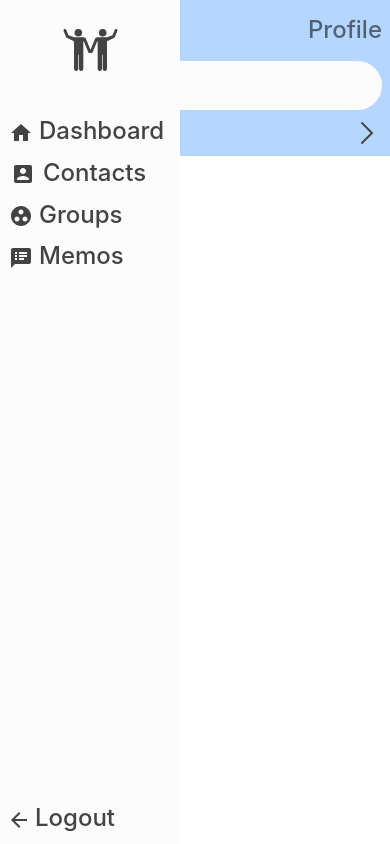
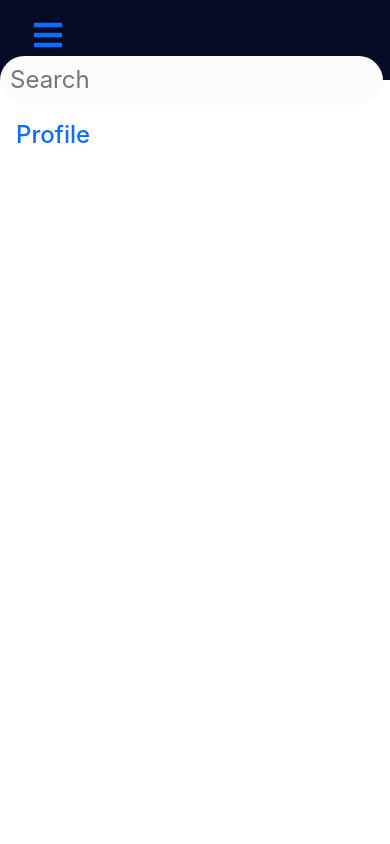
Before and after one commit to yiyangshen/COMP30022-DocMcStuffins, a React (Create React App) app in the folder frontend/: page /contacts in a window 390 px wide. Built offline with nearby package versions, Linux system fonts and the light colour scheme.

Commit message:
Updated Navigation bar to be hamburger

```diff
--- a/frontend/package.json
+++ b/frontend/package.json
@@ -42,6 +42,7 @@
     "react": "^17.0.2",
     "react-bootstrap": "^2.0.0-beta.6",
     "react-dom": "^17.0.2",
+    "react-icons": "^4.2.0",
     "react-router-dom": "^5.3.0",
     "react-scripts": "4.0.3",
     "react-svg": "^14.0.11",
--- a/frontend/src/App.tsx
+++ b/frontend/src/App.tsx
@@ -2,6 +2,8 @@
 import React from "react";
 import "bootstrap/dist/css/bootstrap.min.css";
 import { Router, Route, Switch } from "react-router-dom";
+// import * as FaIcons from "react-icons/fa";
+
 // import axios from "axios";
 import "./App.css";
 
--- a/frontend/src/components/nav.tsx
+++ b/frontend/src/components/nav.tsx
@@ -1,8 +1,11 @@
 /* Import the required libraries and types */
-import React from "react";
-import { NavLink } from "react-router-dom";
+import React, { useState, useContext } from "react";
+import { Link, NavLink } from "react-router-dom";
 import { ReactSVG } from "react-svg";
 import { Nav, Navbar, Form } from "react-bootstrap";
+import * as FaIcons from "react-icons/fa";
+import * as AiIcons from "react-icons/ai";
+import { SidebarData } from "./sidebarData";
 
 /* Import components */
 import "../css/nav.css";
@@ -16,50 +19,23 @@
 import BackArrow from "../img/back-arrow.svg";
 import FrontArrow from "../img/front-arrow.svg";
 
-/* Navigation bar at the bottom of all customer page */
-export default function Navi() {
+function Navi() {
+    const [sidebar, setSidebar] = useState(false);
+
+    const showSidebar = () => setSidebar(!sidebar);
+
     return (
-        <div>
-            <nav className="sidenav">
-                <img className="logo" src={Logo} alt="logo" />
+        <>
+            <div className="navbar">
+                <Link to="#" className="menu-bars">
+                    <FaIcons.FaBars onClick={showSidebar} />
+                </Link>
 
-                <NavLink className="contents" exact to="/dashboard">
+                <Form className="form-center">
                     <h2>
-                        <ReactSVG className="icon" src={Dashboard} />
-                        Dashboard
+                        <input type="text" placeholder="Search" className="" />
                     </h2>
-                </NavLink>
-
-                <NavLink className="contents" exact to="/contacts">
-                    <h2>
-                        <ReactSVG class="icon" src={Contacts} />
-                        Contacts
-                    </h2>
-                </NavLink>
-
-                <NavLink className="contents" exact to="/groups">
-                    <h2>
-                        <ReactSVG class="icon" src={Groups} />
-                        Groups
-                    </h2>
-                </NavLink>
-
-                <NavLink className="contents" exact to="/memos">
-                    <h2>
-                        <ReactSVG class="icon" src={Memos} />
-                        Memos
-                    </h2>
-                </NavLink>
-
-                <NavLink className="contents logout" exact to="/signin">
-                    <h2>
-                        <ReactSVG class="icon" src={Logout} />
-                        Logout
-                    </h2>
-                </NavLink>
-            </nav>
-
-            <Navbar expand="lg" className="d-flex flex-row-reverse p-2 header">
+                </Form>
                 <Nav>
                     <Nav.Item>
                         <Nav.Link href="/profile">
@@ -67,26 +43,104 @@
                         </Nav.Link>
                     </Nav.Item>
                 </Nav>
-                <Form className="form-center">
-                    <h2>
-                        <input type="text" placeholder="Search" className="" />
-                    </h2>
-                </Form>
-                <input
-                    type="image"
-                    alt="front"
-                    className="front"
-                    src={FrontArrow}
-                    onClick={() => history.goForward()}
-                />
-                <input
-                    type="image"
-                    alt="back"
-                    className="back"
-                    src={BackArrow}
-                    onClick={() => history.goBack()}
-                />
-            </Navbar>
-        </div>
+            </div>
+
+            <nav className={sidebar ? "nav-menu active" : "nav-menu"}>
+                <ul className="nav-menu-items" onClick={showSidebar}>
+                    <li className="navbar-toggle">
+                        <Link to="#" className="menu-bars">
+                            <AiIcons.AiOutlineClose />
+                        </Link>
+                    </li>
+                    {SidebarData.map((item, index) => {
+                        return (
+                            <li key={index} className={item.cName}>
+                                <Link to={item.path}>
+                                    {item.icon}
+                                    <span>{item.title}</span>
+                                </Link>
+                            </li>
+                        );
+                    })}
+                </ul>
+            </nav>
+        </>
     );
 }
+
+export default Navi;
+
+// /* Navigation bar at the bottom of all customer page */
+// export default function Navi() {
+//     return (
+//         <div>
+//             <nav className="sidenav">
+//                 <img className="logo" src={Logo} alt="logo" />
+
+//                 <NavLink className="contents" exact to="/dashboard">
+//                     <h2>
+//                         <ReactSVG className="icon" src={Dashboard} />
+//                         Dashboard
+//                     </h2>
+//                 </NavLink>
+
+//                 <NavLink className="contents" exact to="/contacts">
+//                     <h2>
+//                         <ReactSVG class="icon" src={Contacts} />
+//                         Contacts
+//                     </h2>
+//                 </NavLink>
+
+//                 <NavLink className="contents" exact to="/groups">
+//                     <h2>
+//                         <ReactSVG class="icon" src={Groups} />
+//                         Groups
+//                     </h2>
+//                 </NavLink>
+
+//                 <NavLink className="contents" exact to="/memos">
+//                     <h2>
+//                         <ReactSVG class="icon" src={Memos} />
+//                         Memos
+//                     </h2>
+//                 </NavLink>
+
+//                 <NavLink className="contents logout" exact to="/signin">
+//                     <h2>
+//                         <ReactSVG class="icon" src={Logout} />
+//                         Logout
+//                     </h2>
+//                 </NavLink>
+//             </nav>
+
+//             <Navbar expand="lg" className="d-flex flex-row-reverse p-2 header">
+//                 <Nav>
+//                     <Nav.Item>
+//                         <Nav.Link href="/profile">
+//                             <h2>Profile</h2>
+//                         </Nav.Link>
+//                     </Nav.Item>
+//                 </Nav>
+//                 <Form className="form-center">
+//                     <h2>
+//                         <input type="text" placeholder="Search" className="" />
+//                     </h2>
+//                 </Form>
+//                 <input
+//                     type="image"
+//                     alt="front"
+//                     className="front"
+//                     src={FrontArrow}
+//                     onClick={() => history.goForward()}
+//                 />
+//                 <input
+//                     type="image"
+//                     alt="back"
+//                     className="back"
+//                     src={BackArrow}
+//                     onClick={() => history.goBack()}
+//                 />
+//             </Navbar>
+//         </div>
+//     );
+// }
--- /dev/null
+++ b/frontend/src/components/sidebarData.tsx
@@ -0,0 +1,31 @@
+import React from "react";
+import * as FaIcons from "react-icons/fa";
+import * as AiIcons from "react-icons/ai";
+import * as IoIcons from "react-icons/io";
+
+export const SidebarData = [
+    {
+        title: "Dashboard",
+        path: "/dashboard",
+        icon: <AiIcons.AiFillHome />,
+        cName: "nav-text",
+    },
+    {
+        title: "Contacts",
+        path: "/contacts",
+        icon: <AiIcons.AiFillHome />,
+        cName: "nav-text",
+    },
+    {
+        title: "Groups",
+        path: "/groups",
+        icon: <AiIcons.AiFillHome />,
+        cName: "nav-text",
+    },
+    {
+        title: "Memos",
+        path: "/memos",
+        icon: <AiIcons.AiFillHome />,
+        cName: "nav-text",
+    },
+];
--- a/frontend/src/css/nav.css
+++ b/frontend/src/css/nav.css
@@ -1,3 +1,74 @@
+.navbar {
+    background-color: #060b26;
+    height: 80px;
+    display: flex;
+    justify-content: start;
+    align-items: center;
+}
+
+.menu-bars {
+    margin-left: 2rem;
+    font-size: 2rem;
+    background: none;
+}
+
+.nav-menu {
+    background-color: #060b26;
+    width: 250px;
+    height: 100vh;
+    display: flex;
+    justify-content: center;
+    position: fixed;
+    top: 0;
+    left: -100%;
+    transition: 850ms;
+}
+
+.nav-menu.active {
+    left: 0;
+    transition: 350ms;
+}
+
+.nav-text {
+    display: flex;
+    justify-content: start;
+    align-items: center;
+    padding: 8px 0px 8px 16px;
+    list-style: none;
+    height: 60px;
+}
+
+.nav-text a {
+    text-decoration: none;
+    color: #f5f5f5;
+    font-size: 18px;
+    width: 95%;
+    height: 100%;
+    display: flex;
+    align-items: center;
+    padding: 0 16px;
+    border-radius: 4px;
+}
+
+.nav-text a:hover {
+    background-color: #1a83ff;
+}
+
+.nav-menu-items {
+    width: 100%;
+}
+
+.App-header {
+    background-color: #282c34;
+    min-height: 100vh;
+    display: flex;
+    flex-direction: column;
+    align-items: center;
+    justify-content: center;
+    font-size: calc(10px + 2vmin);
+    color: white;
+}
+
 /* The sidebar menu */
 .sidenav {
     height: 100%; /* Full-height: remove this if you want "auto" height */
@@ -5,7 +76,7 @@
     position: fixed; /* Fixed Sidebar (stay in place on scroll) */
     z-index: 1; /* Stay on top */
     top: 0; /* Stay at the top */
-    left: 0;
+    left: -180px;
     background-color: #fcfcfc; /* Black */
     overflow-x: hidden; /* Disable horizontal scroll */
     padding-top: 20px;
```
Also changed, not shown: frontend/src/App.css (indentation only), 1 other file (tests, documents, lock files or other folders).
